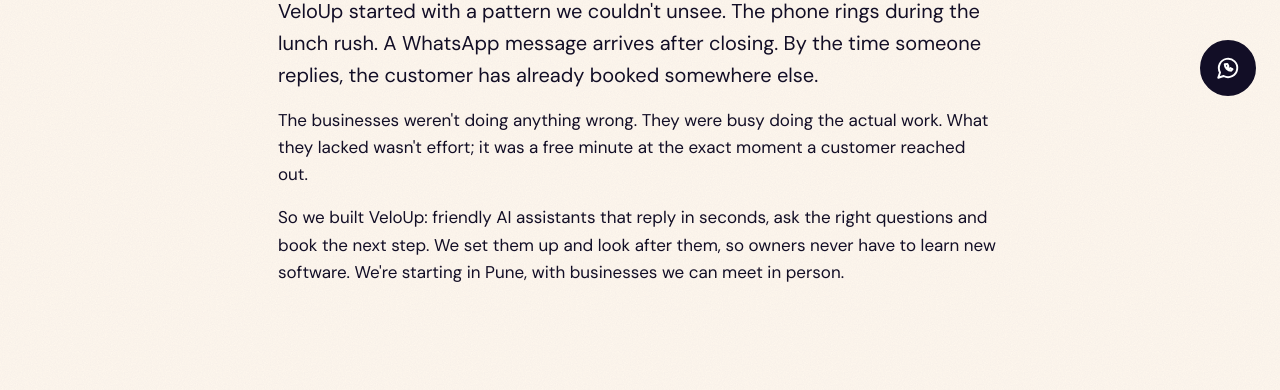
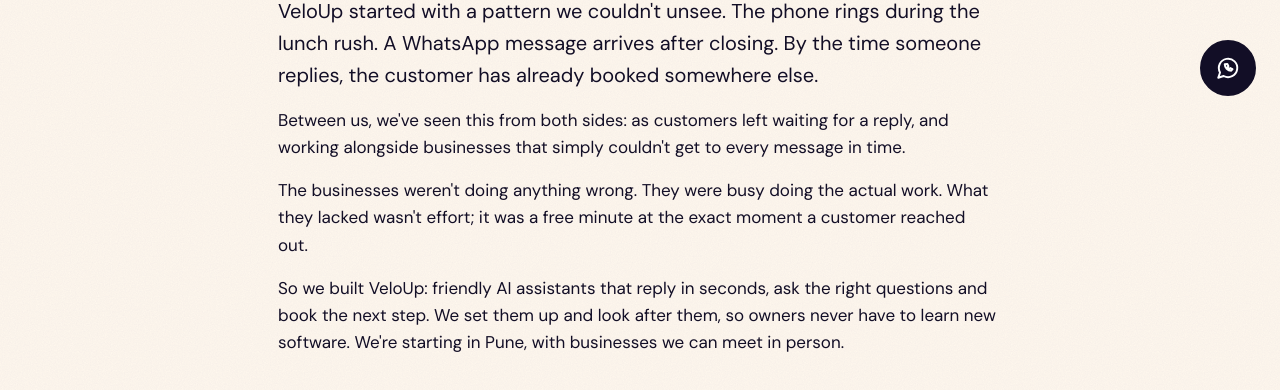
Before and after one commit to akkshhanshwasnik/veloup-website, a plain HTML site: page about.html in a window 1280 px wide. Shown: the part 680-1070 px from the top of the page. Drawn offline with Linux system fonts and the light colour scheme.

Commit message:
About story: add line on seeing the problem from both sides
Co-Authored-By: Claude Opus 5.5 <noreply@anthropic.com>

```diff
--- a/about.html
+++ b/about.html
@@ -46,6 +46,7 @@
       <h2>Our Story</h2>
       <div class="story-text">
         <p class="lead">VeloUp started with a pattern we couldn't unsee. The phone rings during the lunch rush. A WhatsApp message arrives after closing. By the time someone replies, the customer has already booked somewhere else.</p>
+        <p>Between us, we've seen this from both sides: as customers left waiting for a reply, and working alongside businesses that simply couldn't get to every message in time.</p>
         <p>The businesses weren't doing anything wrong. They were busy doing the actual work. What they lacked wasn't effort; it was a free minute at the exact moment a customer reached out.</p>
         <p>So we built VeloUp: friendly AI assistants that reply in seconds, ask the right questions and book the next step. We set them up and look after them, so owners never have to learn new software. We're starting in Pune, with businesses we can meet in person.</p>
       </div>
```
